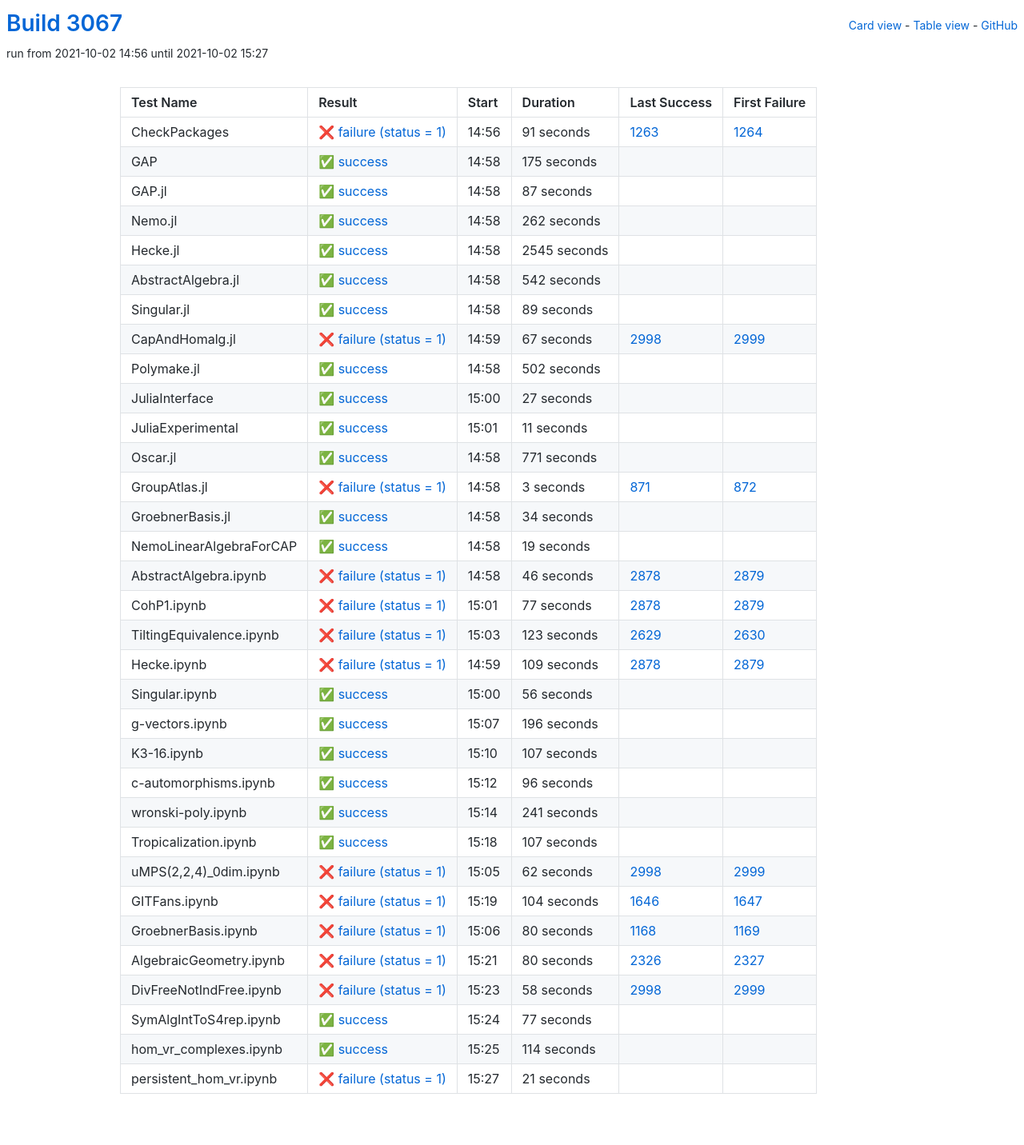
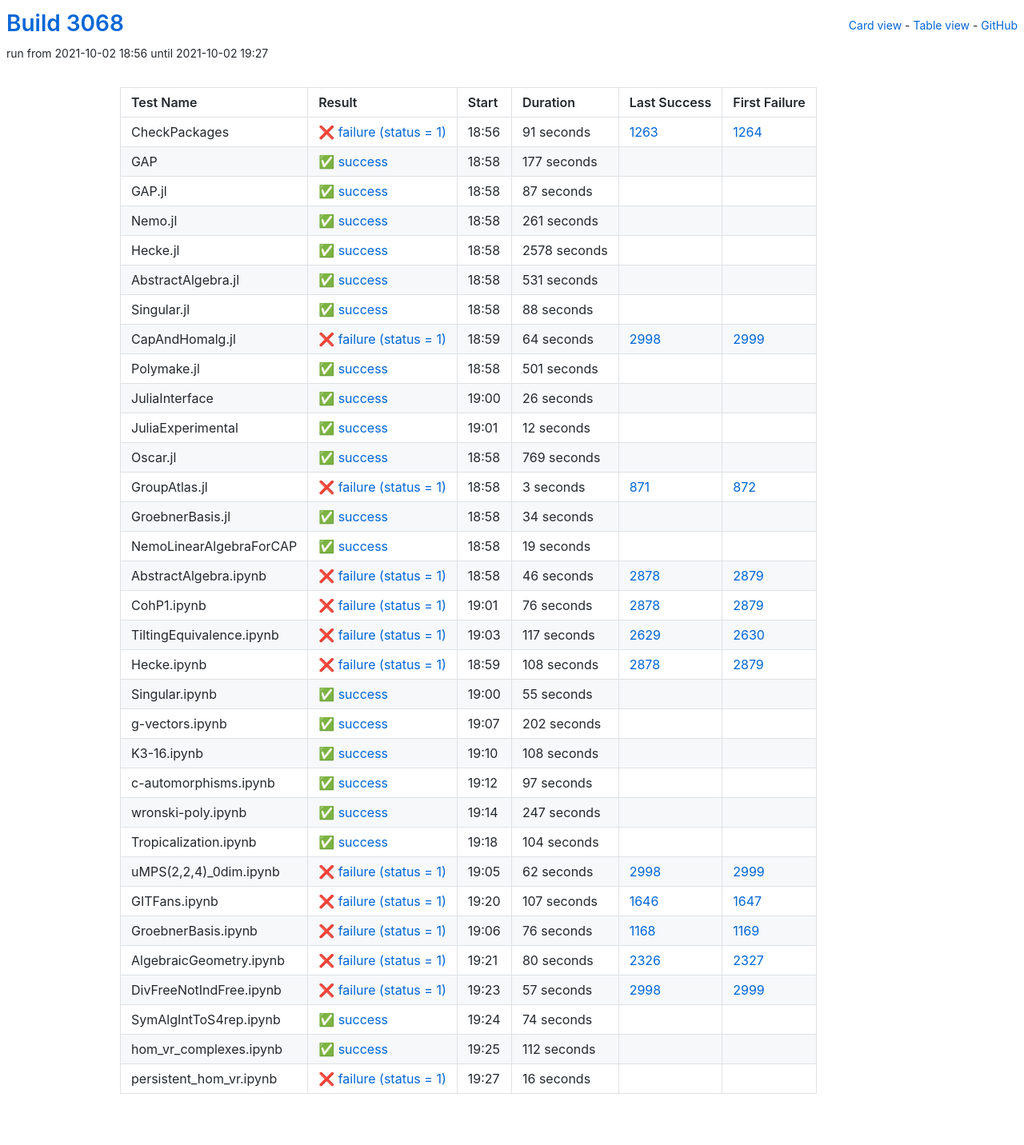
Before and after one commit to oscar-system/oscar-ci-status-stable, a Jekyll site: the page built from table.html, in a window 1280 px wide. Shown: the whole page at 80% size. Built offline with Jekyll 4.4.1, drawn with Linux system fonts in a browser that asks for light colours.

Commit message:
Build #3068

```diff
--- a/_data/ci.yml
+++ b/_data/ci.yml
@@ -1,6 +1,6 @@
 ---
-build: 3067
-build_url: https://oscarci.mathematik.uni-kl.de/job/oscar-stable/3067/
+build: 3068
+build_url: https://oscarci.mathematik.uni-kl.de/job/oscar-stable/3068/
 job: oscar-stable
 organization: oscar-system
 repo: oscar-ci-status-stable
@@ -8,8 +8,8 @@ repourl: https://github.com/oscar-system/oscar-ci-status-stable
 tests:
 - name: CheckPackages
   id: checkpackages
-  log: https://oscarci.mathematik.uni-kl.de/job/oscar-stable/3067/artifact/logs/build-3067/CheckPackages.log
-  start: 2021-10-02 14:56
+  log: https://oscarci.mathematik.uni-kl.de/job/oscar-stable/3068/artifact/logs/build-3068/CheckPackages.log
+  start: 2021-10-02 18:56
   success: false
   exitcode: 1
   status: failure
@@ -20,20 +20,20 @@ tests:
   first_failure_url: https://oscarci.mathematik.uni-kl.de/job/oscar-stable/1264/
 - name: GAP
   id: gap
-  log: https://oscarci.mathematik.uni-kl.de/job/oscar-stable/3067/artifact/logs/build-3067/GAP.log
-  start: 2021-10-02 14:58
+  log: https://oscarci.mathematik.uni-kl.de/job/oscar-stable/3068/artifact/logs/build-3068/GAP.log
+  start: 2021-10-02 18:58
   success: true
   exitcode: 0
   status: success
-  duration: 175
+  duration: 177
   last_success: false
   last_success_url:
   first_failure: false
   first_failure_url:
 - name: GAP.jl
   id: gap-jl
-  log: https://oscarci.mathematik.uni-kl.de/job/oscar-stable/3067/artifact/logs/build-3067/GAP.jl.log
-  start: 2021-10-02 14:58
+  log: https://oscarci.mathematik.uni-kl.de/job/oscar-stable/3068/artifact/logs/build-3068/GAP.jl.log
+  start: 2021-10-02 18:58
   success: true
   exitcode: 0
   status: success
@@ -44,116 +44,116 @@ tests:
   first_failure_url:
 - name: Nemo.jl
   id: nemo-jl
-  log: https://oscarci.mathematik.uni-kl.de/job/oscar-stable/3067/artifact/logs/build-3067/Nemo.jl.log
-  start: 2021-10-02 14:58
+  log: https://oscarci.mathematik.uni-kl.de/job/oscar-stable/3068/artifact/logs/build-3068/Nemo.jl.log
+  start: 2021-10-02 18:58
   success: true
   exitcode: 0
   status: success
-  duration: 262
+  duration: 261
   last_success: false
   last_success_url:
   first_failure: false
   first_failure_url:
 - name: Hecke.jl
   id: hecke-jl
-  log: https://oscarci.mathematik.uni-kl.de/job/oscar-stable/3067/artifact/logs/build-3067/Hecke.jl.log
-  start: 2021-10-02 14:58
+  log: https://oscarci.mathematik.uni-kl.de/job/oscar-stable/3068/artifact/logs/build-3068/Hecke.jl.log
+  start: 2021-10-02 18:58
   success: true
   exitcode: 0
   status: success
-  duration: 2545
+  duration: 2578
   last_success: false
   last_success_url:
   first_failure: false
   first_failure_url:
 - name: AbstractAlgebra.jl
   id: abstractalgebra-jl
-  log: https://oscarci.mathematik.uni-kl.de/job/oscar-stable/3067/artifact/logs/build-3067/AbstractAlgebra.jl.log
-  start: 2021-10-02 14:58
+  log: https://oscarci.mathematik.uni-kl.de/job/oscar-stable/3068/artifact/logs/build-3068/AbstractAlgebra.jl.log
+  start: 2021-10-02 18:58
   success: true
   exitcode: 0
   status: success
-  duration: 542
+  duration: 531
   last_success: false
   last_success_url:
   first_failure: false
   first_failure_url:
 - name: Singular.jl
   id: singular-jl
-  log: https://oscarci.mathematik.uni-kl.de/job/oscar-stable/3067/artifact/logs/build-3067/Singular.jl.log
-  start: 2021-10-02 14:58
+  log: https://oscarci.mathematik.uni-kl.de/job/oscar-stable/3068/artifact/logs/build-3068/Singular.jl.log
+  start: 2021-10-02 18:58
   success: true
   exitcode: 0
   status: success
-  duration: 89
+  duration: 88
   last_success: false
   last_success_url:
   first_failure: false
   first_failure_url:
 - name: CapAndHomalg.jl
   id: capandhomalg-jl
-  log: https://oscarci.mathematik.uni-kl.de/job/oscar-stable/3067/artifact/logs/build-3067/CapAndHomalg.jl.log
-  start: 2021-10-02 14:59
+  log: https://oscarci.mathematik.uni-kl.de/job/oscar-stable/3068/artifact/logs/build-3068/CapAndHomalg.jl.log
+  start: 2021-10-02 18:59
   success: false
   exitcode: 1
   status: failure
-  duration: 67
+  duration: 64
   last_success: 2998
   last_success_url: https://oscarci.mathematik.uni-kl.de/job/oscar-stable/2998/
   first_failure: 2999
   first_failure_url: https://oscarci.mathematik.uni-kl.de/job/oscar-stable/2999/
 - name: Polymake.jl
   id: polymake-jl
-  log: https://oscarci.mathematik.uni-kl.de/job/oscar-stable/3067/artifact/logs/build-3067/Polymake.jl.log
-  start: 2021-10-02 14:58
+  log: https://oscarci.mathematik.uni-kl.de/job/oscar-stable/3068/artifact/logs/build-3068/Polymake.jl.log
+  start: 2021-10-02 18:58
   success: true
   exitcode: 0
   status: success
-  duration: 502
+  duration: 501
   last_success: false
   last_success_url:
   first_failure: false
   first_failure_url:
 - name: JuliaInterface
   id: juliainterface
-  log: https://oscarci.mathematik.uni-kl.de/job/oscar-stable/3067/artifact/logs/build-3067/JuliaInterface.log
-  start: 2021-10-02 15:00
+  log: https://oscarci.mathematik.uni-kl.de/job/oscar-stable/3068/artifact/logs/build-3068/JuliaInterface.log
+  start: 2021-10-02 19:00
   success: true
   exitcode: 0
   status: success
-  duration: 27
+  duration: 26
   last_success: false
   last_success_url:
   first_failure: false
   first_failure_url:
 - name: JuliaExperimental
   id: juliaexperimental
-  log: https://oscarci.mathematik.uni-kl.de/job/oscar-stable/3067/artifact/logs/build-3067/JuliaExperimental.log
-  start: 2021-10-02 15:01
+  log: https://oscarci.mathematik.uni-kl.de/job/oscar-stable/3068/artifact/logs/build-3068/JuliaExperimental.log
+  start: 2021-10-02 19:01
   success: true
   exitcode: 0
   status: success
-  duration: 11
+  duration: 12
   last_success: false
   last_success_url:
   first_failure: false
   first_failure_url:
 - name: Oscar.jl
   id: oscar-jl
-  log: https://oscarci.mathematik.uni-kl.de/job/oscar-stable/3067/artifact/logs/build-3067/Oscar.jl.log
-  start: 2021-10-02 14:58
+  log: https://oscarci.mathematik.uni-kl.de/job/oscar-stable/3068/artifact/logs/build-3068/Oscar.jl.log
+  start: 2021-10-02 18:58
   success: true
   exitcode: 0
   status: success
-  duration: 771
+  duration: 769
   last_success: false
   last_success_url:
   first_failure: false
   first_failure_url:
 - name: GroupAtlas.jl
   id: groupatlas-jl
-  log: https://oscarci.mathematik.uni-kl.de/job/oscar-stable/3067/artifact/logs/build-3067/GroupAtlas.jl.log
-  start: 2021-10-02 14:58
+  log: https://oscarci.mathematik.uni-kl.de/job/oscar-stable/3068/artifact/logs/build-3068/GroupAtlas.jl.log
+  start: 2021-10-02 18:58
   success: false
   exitcode: 1
   status: failure
@@ -164,8 +164,8 @@ tests:
   first_failure_url: https://oscarci.mathematik.uni-kl.de/job/oscar-stable/872/
 - name: GroebnerBasis.jl
   id: groebnerbasis-jl
-  log: https://oscarci.mathematik.uni-kl.de/job/oscar-stable/3067/artifact/logs/build-3067/GroebnerBasis.jl.log
-  start: 2021-10-02 14:58
+  log: https://oscarci.mathematik.uni-kl.de/job/oscar-stable/3068/artifact/logs/build-3068/GroebnerBasis.jl.log
+  start: 2021-10-02 18:58
   success: true
   exitcode: 0
   status: success
@@ -176,8 +176,8 @@ tests:
   first_failure_url:
 - name: NemoLinearAlgebraForCAP
   id: nemolinearalgebraforcap
-  log: https://oscarci.mathematik.uni-kl.de/job/oscar-stable/3067/artifact/logs/build-3067/NemoLinearAlgebraForCAP.log
-  start: 2021-10-02 14:58
+  log: https://oscarci.mathematik.uni-kl.de/job/oscar-stable/3068/artifact/logs/build-3068/NemoLinearAlgebraForCAP.log
+  start: 2021-10-02 18:58
   success: true
   exitcode: 0
   status: success
@@ -188,8 +188,8 @@ tests:
   first_failure_url:
 - name: AbstractAlgebra.ipynb
   id: abstractalgebra-ipynb
-  log: https://oscarci.mathematik.uni-kl.de/job/oscar-stable/3067/artifact/logs/build-3067/AbstractAlgebra.ipynb.log
-  start: 2021-10-02 14:58
+  log: https://oscarci.mathematik.uni-kl.de/job/oscar-stable/3068/artifact/logs/build-3068/AbstractAlgebra.ipynb.log
+  start: 2021-10-02 18:58
   success: false
   exitcode: 1
   status: failure
@@ -200,116 +200,116 @@ tests:
   first_failure_url: https://oscarci.mathematik.uni-kl.de/job/oscar-stable/2879/
 - name: CohP1.ipynb
   id: cohp1-ipynb
-  log: https://oscarci.mathematik.uni-kl.de/job/oscar-stable/3067/artifact/logs/build-3067/CohP1.ipynb.log
-  start: 2021-10-02 15:01
+  log: https://oscarci.mathematik.uni-kl.de/job/oscar-stable/3068/artifact/logs/build-3068/CohP1.ipynb.log
+  start: 2021-10-02 19:01
   success: false
   exitcode: 1
   status: failure
-  duration: 77
+  duration: 76
   last_success: 2878
   last_success_url: https://oscarci.mathematik.uni-kl.de/job/oscar-stable/2878/
   first_failure: 2879
   first_failure_url: https://oscarci.mathematik.uni-kl.de/job/oscar-stable/2879/
 - name: TiltingEquivalence.ipynb
   id: tiltingequivalence-ipynb
-  log: https://oscarci.mathematik.uni-kl.de/job/oscar-stable/3067/artifact/logs/build-3067/TiltingEquivalence.ipynb.log
-  start: 2021-10-02 15:03
+  log: https://oscarci.mathematik.uni-kl.de/job/oscar-stable/3068/artifact/logs/build-3068/TiltingEquivalence.ipynb.log
+  start: 2021-10-02 19:03
   success: false
   exitcode: 1
   status: failure
-  duration: 123
+  duration: 117
   last_success: 2629
   last_success_url: https://oscarci.mathematik.uni-kl.de/job/oscar-stable/2629/
   first_failure: 2630
   first_failure_url: https://oscarci.mathematik.uni-kl.de/job/oscar-stable/2630/
 - name: Hecke.ipynb
   id: hecke-ipynb
-  log: https://oscarci.mathematik.uni-kl.de/job/oscar-stable/3067/artifact/logs/build-3067/Hecke.ipynb.log
-  start: 2021-10-02 14:59
+  log: https://oscarci.mathematik.uni-kl.de/job/oscar-stable/3068/artifact/logs/build-3068/Hecke.ipynb.log
+  start: 2021-10-02 18:59
   success: false
   exitcode: 1
   status: failure
-  duration: 109
+  duration: 108
   last_success: 2878
   last_success_url: https://oscarci.mathematik.uni-kl.de/job/oscar-stable/2878/
   first_failure: 2879
   first_failure_url: https://oscarci.mathematik.uni-kl.de/job/oscar-stable/2879/
 - name: Singular.ipynb
   id: singular-ipynb
-  log: https://oscarci.mathematik.uni-kl.de/job/oscar-stable/3067/artifact/logs/build-3067/Singular.ipynb.log
-  start: 2021-10-02 15:00
+  log: https://oscarci.mathematik.uni-kl.de/job/oscar-stable/3068/artifact/logs/build-3068/Singular.ipynb.log
+  start: 2021-10-02 19:00
   success: true
   exitcode: 0
   status: success
-  duration: 56
+  duration: 55
   last_success: false
   last_success_url:
   first_failure: false
   first_failure_url:
 - name: g-vectors.ipynb
   id: g-vectors-ipynb
-  log: https://oscarci.mathematik.uni-kl.de/job/oscar-stable/3067/artifact/logs/build-3067/g-vectors.ipynb.log
-  start: 2021-10-02 15:07
+  log: https://oscarci.mathematik.uni-kl.de/job/oscar-stable/3068/artifact/logs/build-3068/g-vectors.ipynb.log
+  start: 2021-10-02 19:07
   success: true
   exitcode: 0
   status: success
-  duration: 196
+  duration: 202
   last_success: false
   last_success_url:
   first_failure: false
   first_failure_url:
 - name: K3-16.ipynb
   id: k3-16-ipynb
-  log: https://oscarci.mathematik.uni-kl.de/job/oscar-stable/3067/artifact/logs/build-3067/K3-16.ipynb.log
-  start: 2021-10-02 15:10
+  log: https://oscarci.mathematik.uni-kl.de/job/oscar-stable/3068/artifact/logs/build-3068/K3-16.ipynb.log
+  start: 2021-10-02 19:10
   success: true
   exitcode: 0
   status: success
-  duration: 107
+  duration: 108
   last_success: false
   last_success_url:
   first_failure: false
   first_failure_url:
 - name: c-automorphisms.ipynb
   id: c-automorphisms-ipynb
-  log: https://oscarci.mathematik.uni-kl.de/job/oscar-stable/3067/artifact/logs/build-3067/c-automorphisms.ipynb.log
-  start: 2021-10-02 15:12
+  log: https://oscarci.mathematik.uni-kl.de/job/oscar-stable/3068/artifact/logs/build-3068/c-automorphisms.ipynb.log
+  start: 2021-10-02 19:12
   success: true
   exitcode: 0
   status: success
-  duration: 96
+  duration: 97
   last_success: false
   last_success_url:
   first_failure: false
   first_failure_url:
 - name: wronski-poly.ipynb
   id: wronski-poly-ipynb
-  log: https://oscarci.mathematik.uni-kl.de/job/oscar-stable/3067/artifact/logs/build-3067/wronski-poly.ipynb.log
-  start: 2021-10-02 15:14
+  log: https://oscarci.mathematik.uni-kl.de/job/oscar-stable/3068/artifact/logs/build-3068/wronski-poly.ipynb.log
+  start: 2021-10-02 19:14
   success: true
   exitcode: 0
   status: success
-  duration: 241
+  duration: 247
   last_success: false
   last_success_url:
   first_failure: false
   first_failure_url:
 - name: Tropicalization.ipynb
   id: tropicalization-ipynb
-  log: https://oscarci.mathematik.uni-kl.de/job/oscar-stable/3067/artifact/logs/build-3067/Tropicalization.ipynb.log
-  start: 2021-10-02 15:18
+  log: https://oscarci.mathematik.uni-kl.de/job/oscar-stable/3068/artifact/logs/build-3068/Tropicalization.ipynb.log
+  start: 2021-10-02 19:18
   success: true
   exitcode: 0
   status: success
-  duration: 107
+  duration: 104
   last_success: false
   last_success_url:
   first_failure: false
   first_failure_url:
 - name: uMPS(2,2,4)_0dim.ipynb
   id: umps-2-2-4-0dim-ipynb
-  log: https://oscarci.mathematik.uni-kl.de/job/oscar-stable/3067/artifact/logs/build-3067/uMPS-2-2-4-_0dim.ipynb.log
-  start: 2021-10-02 15:05
+  log: https://oscarci.mathematik.uni-kl.de/job/oscar-stable/3068/artifact/logs/build-3068/uMPS-2-2-4-_0dim.ipynb.log
+  start: 2021-10-02 19:05
   success: false
   exitcode: 1
   status: failure
@@ -320,32 +320,32 @@ tests:
   first_failure_url: https://oscarci.mathematik.uni-kl.de/job/oscar-stable/2999/
 - name: GITFans.ipynb
   id: gitfans-ipynb
-  log: https://oscarci.mathematik.uni-kl.de/job/oscar-stable/3067/artifact/logs/build-3067/GITFans.ipynb.log
-  start: 2021-10-02 15:19
+  log: https://oscarci.mathematik.uni-kl.de/job/oscar-stable/3068/artifact/logs/build-3068/GITFans.ipynb.log
+  start: 2021-10-02 19:20
   success: false
   exitcode: 1
   status: failure
-  duration: 104
+  duration: 107
   last_success: 1646
   last_success_url: https://oscarci.mathematik.uni-kl.de/job/oscar-stable/1646/
   first_failure: 1647
   first_failure_url: https://oscarci.mathematik.uni-kl.de/job/oscar-stable/1647/
 - name: GroebnerBasis.ipynb
   id: groebnerbasis-ipynb
-  log: https://oscarci.mathematik.uni-kl.de/job/oscar-stable/3067/artifact/logs/build-3067/GroebnerBasis.ipynb.log
-  start: 2021-10-02 15:06
+  log: https://oscarci.mathematik.uni-kl.de/job/oscar-stable/3068/artifact/logs/build-3068/GroebnerBasis.ipynb.log
+  start: 2021-10-02 19:06
   success: false
   exitcode: 1
   status: failure
-  duration: 80
+  duration: 76
   last_success: 1168
   last_success_url: https://oscarci.mathematik.uni-kl.de/job/oscar-stable/1168/
   first_failure: 1169
   first_failure_url: https://oscarci.mathematik.uni-kl.de/job/oscar-stable/1169/
 - name: AlgebraicGeometry.ipynb
   id: algebraicgeometry-ipynb
-  log: https://oscarci.mathematik.uni-kl.de/job/oscar-stable/3067/artifact/logs/build-3067/AlgebraicGeometry.ipynb.log
-  start: 2021-10-02 15:21
+  log: https://oscarci.mathematik.uni-kl.de/job/oscar-stable/3068/artifact/logs/build-3068/AlgebraicGeometry.ipynb.log
+  start: 2021-10-02 19:21
   success: false
   exitcode: 1
   status: failure
@@ -356,48 +356,48 @@ tests:
   first_failure_url: https://oscarci.mathematik.uni-kl.de/job/oscar-stable/2327/
 - name: DivFreeNotIndFree.ipynb
   id: divfreenotindfree-ipynb
-  log: https://oscarci.mathematik.uni-kl.de/job/oscar-stable/3067/artifact/logs/build-3067/DivFreeNotIndFree.ipynb.log
-  start: 2021-10-02 15:23
+  log: https://oscarci.mathematik.uni-kl.de/job/oscar-stable/3068/artifact/logs/build-3068/DivFreeNotIndFree.ipynb.log
+  start: 2021-10-02 19:23
   success: false
   exitcode: 1
   status: failure
-  duration: 58
+  duration: 57
   last_success: 2998
   last_success_url: https://oscarci.mathematik.uni-kl.de/job/oscar-stable/2998/
   first_failure: 2999
   first_failure_url: https://oscarci.mathematik.uni-kl.de/job/oscar-stable/2999/
 - name: SymAlgIntToS4rep.ipynb
   id: symalginttos4rep-ipynb
-  log: https://oscarci.mathematik.uni-kl.de/job/oscar-stable/3067/artifact/logs/build-3067/SymAlgIntToS4rep.ipynb.log
-  start: 2021-10-02 15:24
+  log: https://oscarci.mathematik.uni-kl.de/job/oscar-stable/3068/artifact/logs/build-3068/SymAlgIntToS4rep.ipynb.log
+  start: 2021-10-02 19:24
   success: true
   exitcode: 0
   status: success
-  duration: 77
+  duration: 74
   last_success: false
   last_success_url:
   first_failure: false
   first_failure_url:
 - name: hom_vr_complexes.ipynb
   id: hom-vr-complexes-ipynb
-  log: https://oscarci.mathematik.uni-kl.de/job/oscar-stable/3067/artifact/logs/build-3067/hom_vr_complexes.ipynb.log
-  start: 2021-10-02 15:25
+  log: https://oscarci.mathematik.uni-kl.de/job/oscar-stable/3068/artifact/logs/build-3068/hom_vr_complexes.ipynb.log
+  start: 2021-10-02 19:25
   success: true
   exitcode: 0
   status: success
-  duration: 114
+  duration: 112
   last_success: false
   last_success_url:
   first_failure: false
   first_failure_url:
 - name: persistent_hom_vr.ipynb
   id: persistent-hom-vr-ipynb
-  log: https://oscarci.mathematik.uni-kl.de/job/oscar-stable/3067/artifact/logs/build-3067/persistent_hom_vr.ipynb.log
-  start: 2021-10-02 15:27
+  log: https://oscarci.mathematik.uni-kl.de/job/oscar-stable/3068/artifact/logs/build-3068/persistent_hom_vr.ipynb.log
+  start: 2021-10-02 19:27
   success: false
   exitcode: 1
   status: failure
-  duration: 21
+  duration: 16
   last_success: false
   last_success_url:
   first_failure: false
```
Also changed, not shown: README.md.
